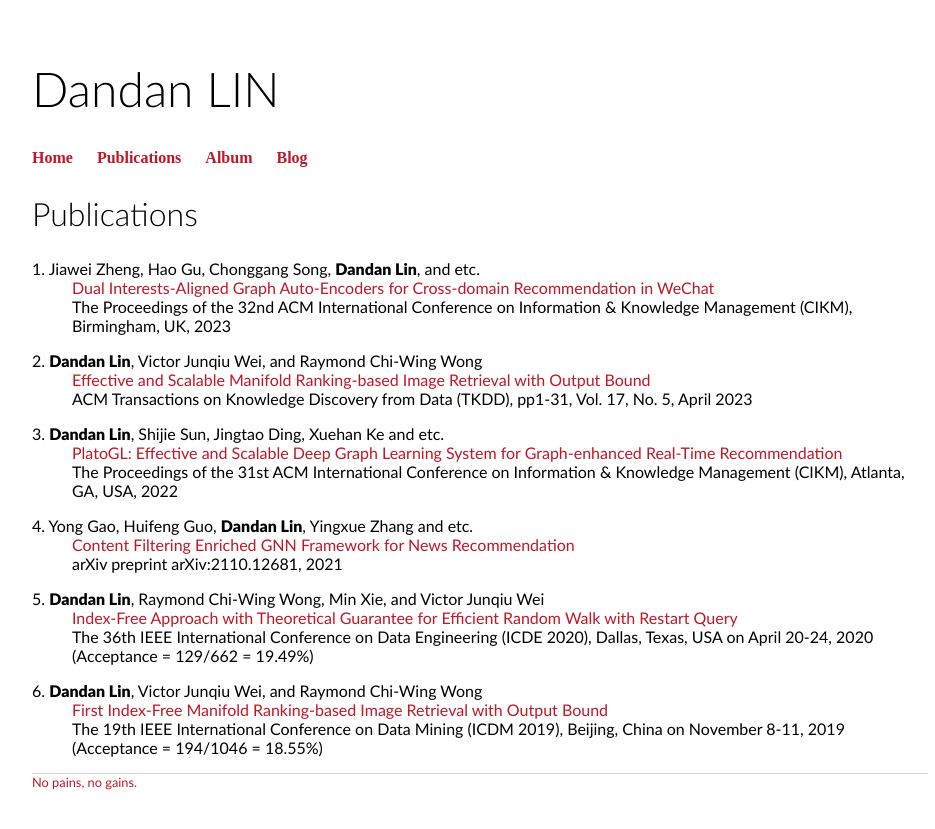
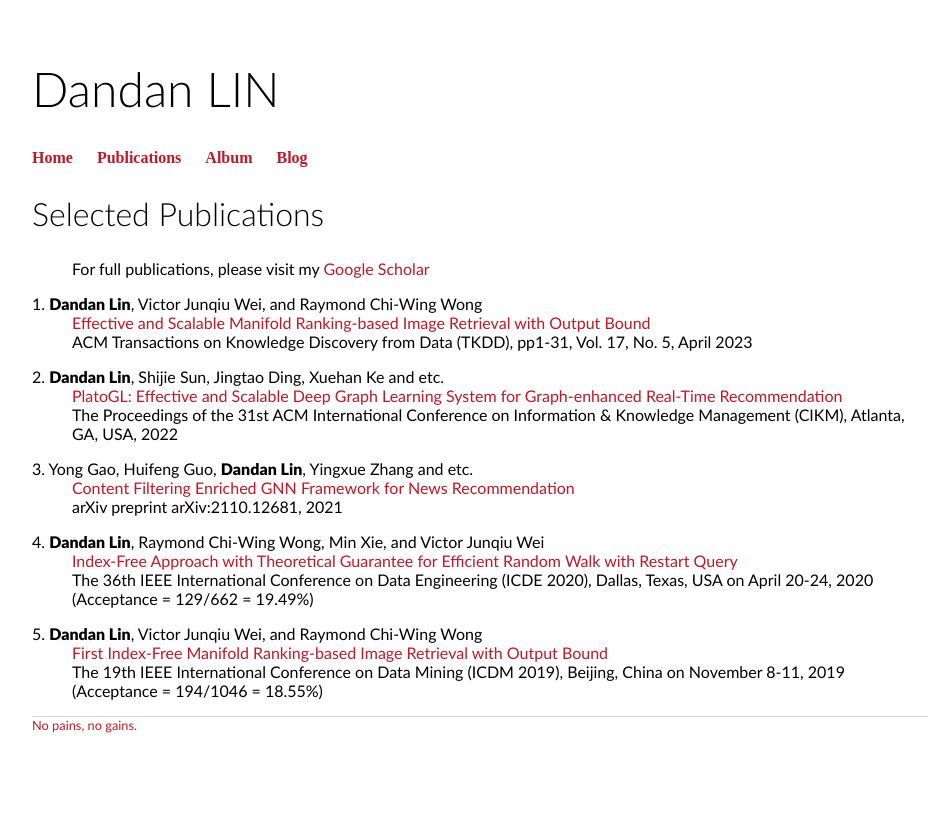
Before and after one commit to 2danlin/2danlin.github.io, a Jekyll site: the page built from publications/index.html, in a window 1280 px wide. Shown: the top 829 px of the page, without its empty margins (160-1095 px from the left). Built offline with Jekyll 4.4.1, drawn with Linux system fonts in a browser that asks for light colours.

Commit message:
Update index.html

```diff
--- a/publications/index.html
+++ b/publications/index.html
@@ -2,37 +2,35 @@
 layout: default
 ---
 	<div class="blurb">
-	<h2>Publications</h2>
+	<h2>Selected Publications</h2>
 	<dl>
-		<dt>1. Jiawei Zheng, Hao Gu, Chonggang Song, <strong>Dandan Lin</strong>, and etc.</dt>
-		<dd><a>Dual Interests-Aligned Graph Auto-Encoders for Cross-domain Recommendation in WeChat</a><dd>
-		<dd>The Proceedings of the 32nd ACM International Conference on Information & Knowledge Management (CIKM), Birmingham, UK, 2023</dd>
+		<dd>For full publications, please visit my <a href="https://scholar.google.com/citations?user=axzLFHwAAAAJ&hl=zh-CN">Google Scholar</a></dd>
 	</dl>
 	<dl>
-		<dt>2. <strong>Dandan Lin</strong>, Victor Junqiu Wei, and Raymond Chi-Wing Wong</dt>
+		<dt>1. <strong>Dandan Lin</strong>, Victor Junqiu Wei, and Raymond Chi-Wing Wong</dt>
 		<dd><a>Effective and Scalable Manifold Ranking-based Image Retrieval with Output Bound</a><dd>
 		<dd>ACM Transactions on Knowledge Discovery from Data (TKDD), pp1-31, Vol. 17, No. 5, April 2023</dd>
 	</dl>
 	<dl>
-		<dt>3. <strong>Dandan Lin</strong>, Shijie Sun, Jingtao Ding, Xuehan Ke and etc. </dt>
+		<dt>2. <strong>Dandan Lin</strong>, Shijie Sun, Jingtao Ding, Xuehan Ke and etc. </dt>
 		<dd><a>PlatoGL: Effective and Scalable Deep Graph Learning System for Graph-enhanced Real-Time Recommendation</a><dd>
 		<dd>The Proceedings of the 31st ACM International Conference on Information & Knowledge Management (CIKM), Atlanta, GA, USA, 2022 </dd>
 	</dl>
 
 	<dl>
-		<dt>4. Yong Gao, Huifeng Guo, <strong>Dandan Lin</strong>, Yingxue Zhang and etc. </dt>
+		<dt>3. Yong Gao, Huifeng Guo, <strong>Dandan Lin</strong>, Yingxue Zhang and etc. </dt>
 		<dd><a>Content Filtering Enriched GNN Framework for News Recommendation</a><dd>
 		<dd>arXiv preprint arXiv:2110.12681, 2021 </dd>
 	</dl>
 
 	<dl>
-		<dt>5. <strong>Dandan Lin</strong>, Raymond Chi-Wing Wong, Min Xie, and Victor Junqiu Wei</dt>
+		<dt>4. <strong>Dandan Lin</strong>, Raymond Chi-Wing Wong, Min Xie, and Victor Junqiu Wei</dt>
 		<dd><a>Index-Free Approach with Theoretical Guarantee for Efficient Random Walk with Restart Query</a><dd>
 		<dd>The 36th IEEE International Conference on Data Engineering (ICDE 2020), Dallas, Texas, USA on April 20-24, 2020 </dd>
 		<dd>(Acceptance = 129/662 = 19.49%)</dd>
 	</dl>
 	<dl>
-		<dt>6. <strong>Dandan Lin</strong>, Victor Junqiu Wei, and Raymond Chi-Wing Wong</dt>
+		<dt>5. <strong>Dandan Lin</strong>, Victor Junqiu Wei, and Raymond Chi-Wing Wong</dt>
 		<dd><a>First Index-Free Manifold Ranking-based Image Retrieval with Output Bound</a><dd>
 		<dd>The 19th IEEE International Conference on Data Mining (ICDM 2019), Beijing, China on November 8-11, 2019</dd>
 		<dd>(Acceptance = 194/1046 = 18.55%)</dd>
```
